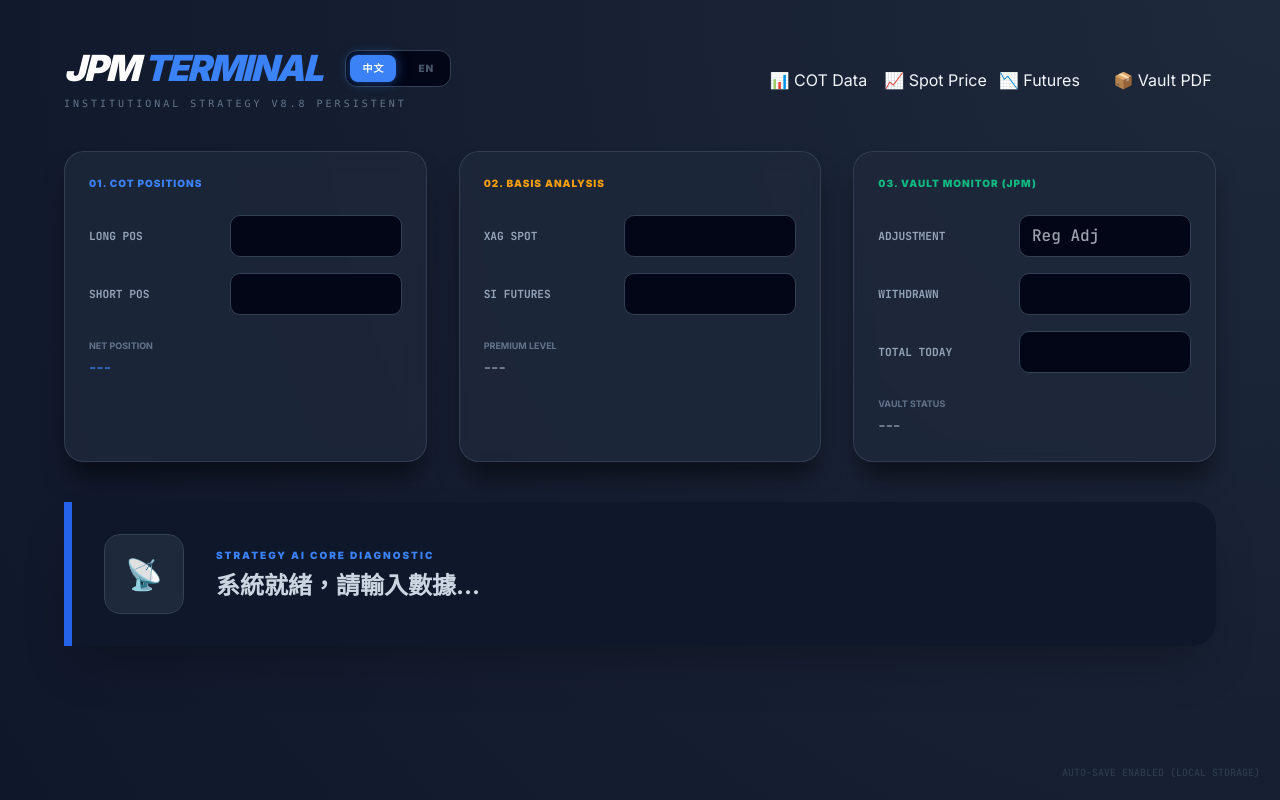
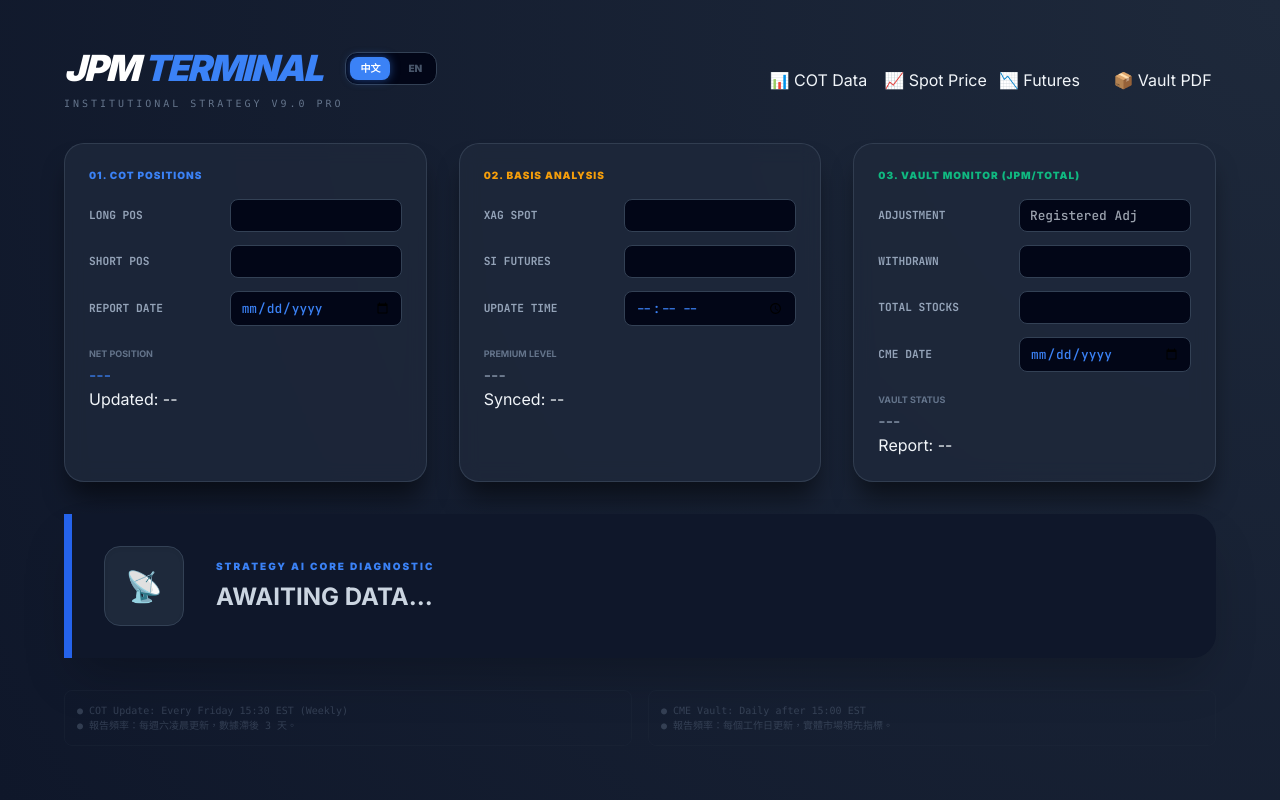
Before and after one commit to shyanught/jpm-silver-terminal, a plain HTML site: page index.html in a window 1280 px wide. Drawn offline with nearby package versions, Linux system fonts and the light colour scheme.

Commit message:
v9.0
**Time Logger:** Each module now includes a date or time input field. After you enter a date, a small label will appear below (e.g., *Updated: 2026-01-16*), helping you quickly confirm whether the COT report is from last week or this week.

**JPM & Total Covered:** The inventory headers are labeled *(JPM / Total)*. As discussed, you can either enter JPM’s individual figures or directly input the **TOTAL ALL** numbers from the last line at the bottom of the CME PDF—both are handled correctly by the system.

**Cycle Knowledge Base:** Update-time notes for **COT** and **CME** are included at the bottom of the page, serving as a handy reminder for beginners—or for you when you’re busy.

**Enhanced localStorage:** Date data is stored as well, so the next time you open the page, you can immediately see which day the data corresponds to.

```diff
--- a/index.html
+++ b/index.html
@@ -3,41 +3,42 @@
 <head>
     <meta charset="UTF-8">
     <meta name="viewport" content="width=device-width, initial-scale=1.0">
-    <title>JPM Silver Strategy Terminal v8.8</title>
+    <title>JPM Silver Strategy Terminal v9.0</title>
     <script src="https://cdn.tailwindcss.com"></script>
     <link href="https://fonts.googleapis.com/css2?family=JetBrains+Mono:wght@500;700&family=Inter:wght@400;700;900&display=swap" rel="stylesheet">
     <style>
         body { font-family: 'Inter', sans-serif; background: radial-gradient(circle at top right, #1e293b, #0f172a); min-height: 100vh; color: #f1f5f9; }
-        .module-card { background: rgba(30, 41, 59, 0.8); border: 1px solid rgba(71, 85, 105, 0.5); border-radius: 20px; padding: 24px; box-shadow: 0 20px 25px -5px rgba(0, 0, 0, 0.5); backdrop-filter: blur(10px); }
-        .input-group { display: flex; align-items: center; margin-bottom: 1rem; }
+        .module-card { background: rgba(30, 41, 59, 0.8); border: 1px solid rgba(71, 85, 105, 0.5); border-radius: 20px; padding: 24px; box-shadow: 0 20px 25px -5px rgba(0, 0, 0, 0.5); backdrop-filter: blur(10px); transition: transform 0.3s; }
+        .module-card:hover { transform: translateY(-5px); }
+        .input-group { display: flex; align-items: center; margin-bottom: 0.8rem; }
         .label-text { width: 45%; font-family: 'JetBrains Mono', monospace; font-weight: 700; font-size: 0.7rem; color: #94a3b8; text-transform: uppercase; }
-        .input-control { width: 55%; background: #020617; border: 1px solid #334155; color: #3b82f6; padding: 8px 12px; border-radius: 10px; font-family: 'JetBrains Mono', monospace; outline: none; transition: all 0.3s; }
-        .input-control:focus { border-color: #3b82f6; box-shadow: 0 0 15px rgba(59, 130, 246, 0.3); color: #fff; }
+        .input-control { width: 55%; background: #020617; border: 1px solid #334155; color: #3b82f6; padding: 6px 10px; border-radius: 8px; font-family: 'JetBrains Mono', monospace; outline: none; font-size: 0.8rem; }
+        .input-control:focus { border-color: #3b82f6; box-shadow: 0 0 10px rgba(59, 130, 246, 0.3); color: #fff; }
 
-        .lang-switch-container { display: flex; align-items: center; gap: 10px; background: #020617; padding: 4px; border-radius: 12px; border: 1px solid #334155; }
-        .lang-toggle-btn { padding: 6px 12px; border-radius: 8px; font-size: 10px; font-weight: 900; transition: all 0.3s cubic-bezier(0.4, 0, 0.2, 1); cursor: pointer; text-transform: uppercase; letter-spacing: 1px; }
-        .lang-toggle-btn.active { background: #3b82f6; color: white; box-shadow: 0 0 12px rgba(59, 130, 246, 0.5); }
+        .lang-switch-container { display: flex; align-items: center; gap: 8px; background: #020617; padding: 4px; border-radius: 12px; border: 1px solid #334155; }
+        .lang-toggle-btn { padding: 4px 10px; border-radius: 8px; font-size: 10px; font-weight: 900; transition: all 0.3s; cursor: pointer; }
+        .lang-toggle-btn.active { background: #3b82f6; color: white; box-shadow: 0 0 10px rgba(59, 130, 246, 0.5); }
         .lang-toggle-btn:not(.active) { color: #475569; }
 
         .nav-link { @apply bg-slate-900 border border-slate-700 text-slate-400 px-3 py-2 rounded-lg text-[9px] font-bold uppercase hover:bg-blue-600 hover:text-white transition-all text-center flex items-center justify-center; }
         .result-box { @apply mt-4 pt-4 border-t border-slate-700/50 text-center; }
         .status-badge { @apply text-lg font-mono mt-1 transition-all duration-500; }
-        .save-note { position: fixed; bottom: 20px; right: 20px; font-size: 10px; color: #475569; font-family: 'JetBrains Mono', monospace; opacity: 0.5; }
+        .time-label { @apply text-[9px] text-slate-500 mt-2 block font-mono italic; }
     </style>
 </head>
 <body class="p-4 md:p-12">
 
     <div class="max-w-6xl mx-auto">
-        <div class="flex flex-col lg:flex-row justify-between items-center mb-10 gap-6">
+        <div class="flex flex-col lg:flex-row justify-between items-center mb-8 gap-6">
             <div class="text-center lg:text-left">
                 <div class="flex items-center gap-6 justify-center lg:justify-start mb-2">
-                    <h1 class="text-4xl font-black italic tracking-tighter text-white">JPM <span class="text-blue-500 font-black">TERMINAL</span></h1>
+                    <h1 class="text-4xl font-black italic tracking-tighter text-white">JPM <span class="text-blue-500">TERMINAL</span></h1>
                     <div class="lang-switch-container">
                         <div onclick="setLang('cn')" id="btn-cn" class="lang-toggle-btn active">中文</div>
                         <div onclick="setLang('en')" id="btn-en" class="lang-toggle-btn">EN</div>
                     </div>
                 </div>
-                <p id="sub-title" class="text-slate-500 text-[10px] font-mono uppercase tracking-[0.3em]">Institutional Strategy v8.8 Persistent</p>
+                <p id="sub-title" class="text-slate-500 text-[10px] font-mono uppercase tracking-[0.3em]">Institutional Strategy v9.0 Pro</p>
             </div>
             <div class="grid grid-cols-2 md:grid-cols-4 gap-3 w-full lg:w-auto">
                 <a href="https://www.barchart.com/futures/commitment-of-traders/technical-charts/SI*0" target="_blank" class="nav-link">📊 COT Data</a>
@@ -47,82 +48,91 @@
             </div>
         </div>
 
-        <div class="grid grid-cols-1 lg:grid-cols-3 gap-8 mb-10">
+        <div class="grid grid-cols-1 lg:grid-cols-3 gap-8 mb-8">
             <div class="module-card">
-                <div id="t1-head" class="text-blue-500 text-[10px] font-black uppercase mb-6 tracking-widest">01. COT Positions</div>
+                <div id="t1-head" class="text-blue-500 text-[10px] font-black uppercase mb-4 tracking-widest">01. COT Positions</div>
                 <div class="input-group"><span id="t1-l1" class="label-text">Long Pos</span><input type="number" id="cotLong" class="input-control" oninput="saveAndCalc()"></div>
                 <div class="input-group"><span id="t1-l2" class="label-text">Short Pos</span><input type="number" id="cotShort" class="input-control" oninput="saveAndCalc()"></div>
+                <div class="input-group"><span class="label-text">Report Date</span><input type="date" id="cotDate" class="input-control" oninput="saveAndCalc()"></div>
                 <div class="result-box">
                     <span id="t1-res" class="text-[9px] text-slate-500 font-bold uppercase">Net Position</span>
                     <div id="cotResult" class="status-badge text-slate-400">---</div>
+                    <span id="cotTimeDisp" class="time-label">Updated: --</span>
                 </div>
             </div>
 
             <div class="module-card">
-                <div id="t2-head" class="text-amber-500 text-[10px] font-black uppercase mb-6 tracking-widest">02. Basis Analysis</div>
+                <div id="t2-head" class="text-amber-500 text-[10px] font-black uppercase mb-4 tracking-widest">02. Basis Analysis</div>
                 <div class="input-group"><span id="t2-l1" class="label-text">XAG Spot</span><input type="number" step="0.0001" id="spotPrice" class="input-control" oninput="saveAndCalc()"></div>
                 <div class="input-group"><span id="t2-l2" class="label-text">SI Futures</span><input type="number" step="0.0001" id="futuresPrice" class="input-control" oninput="saveAndCalc()"></div>
+                <div class="input-group"><span class="label-text">Update Time</span><input type="time" id="basisTime" class="input-control" oninput="saveAndCalc()"></div>
                 <div class="result-box">
                     <span id="t2-res" class="text-[9px] text-slate-500 font-bold uppercase">Premium Level</span>
                     <div id="basisResult" class="status-badge text-slate-400">---</div>
+                    <span id="basisTimeDisp" class="time-label">Synced: --</span>
                 </div>
             </div>
 
             <div class="module-card">
-                <div id="t3-head" class="text-emerald-500 text-[10px] font-black uppercase mb-6 tracking-widest">03. Vault Monitor (JPM)</div>
-                <div class="input-group"><span class="label-text">Adjustment</span><input type="number" id="vAdj" class="input-control" placeholder="Reg Adj" oninput="saveAndCalc()"></div>
+                <div id="t3-head" class="text-emerald-500 text-[10px] font-black uppercase mb-4 tracking-widest">03. Vault Monitor (JPM/Total)</div>
+                <div class="input-group"><span class="label-text">Adjustment</span><input type="number" id="vAdj" class="input-control" placeholder="Registered Adj" oninput="saveAndCalc()"></div>
                 <div class="input-group"><span class="label-text">Withdrawn</span><input type="number" id="vWit" class="input-control" oninput="saveAndCalc()"></div>
-                <div class="input-group"><span class="label-text">Total Today</span><input type="number" id="vTotal" class="input-control" oninput="saveAndCalc()"></div>
+                <div class="input-group"><span class="label-text">Total Stocks</span><input type="number" id="vTotal" class="input-control" oninput="saveAndCalc()"></div>
+                <div class="input-group"><span class="label-text">CME Date</span><input type="date" id="vaultDate" class="input-control" oninput="saveAndCalc()"></div>
                 <div class="result-box">
                     <span id="t3-res" class="text-[9px] text-slate-500 font-bold uppercase">Vault Status</span>
                     <div id="vaultResult" class="status-badge text-slate-400">---</div>
+                    <span id="vaultTimeDisp" class="time-label">Report: --</span>
                 </div>
             </div>
         </div>
 
-        <div class="bg-slate-900 border-l-8 border-blue-600 p-8 rounded-r-3xl shadow-2xl relative">
+        <div class="bg-slate-900 border-l-8 border-blue-600 p-8 rounded-r-3xl shadow-2xl relative mb-8">
             <div class="flex flex-col md:flex-row gap-8 items-center">
-                <div id="indicator" class="w-20 h-20 bg-slate-800 rounded-2xl flex items-center justify-center text-3xl border border-slate-700">📡</div>
+                <div id="indicator" class="w-20 h-20 bg-slate-800 rounded-2xl flex items-center justify-center text-3xl border border-slate-700 shadow-inner">📡</div>
                 <div class="flex-1 space-y-2">
                     <h4 id="diag-head" class="text-blue-500 text-[10px] font-black uppercase tracking-[0.2em]">Strategy AI Core Diagnostic</h4>
                     <div id="finalAnalysis" class="text-2xl font-bold text-slate-300 leading-tight">AWAITING DATA...</div>
                 </div>
             </div>
         </div>
+
+        <div class="grid grid-cols-1 md:grid-cols-2 gap-4 opacity-40 hover:opacity-100 transition-opacity">
+            <div class="text-[10px] font-mono text-slate-500 border border-slate-800 p-3 rounded-lg">
+                ● COT Update: Every Friday 15:30 EST (Weekly) <br>
+                ● 報告頻率：每週六凌晨更新，數據滯後 3 天。
+            </div>
+            <div class="text-[10px] font-mono text-slate-500 border border-slate-800 p-3 rounded-lg">
+                ● CME Vault: Daily after 15:00 EST <br>
+                ● 報告頻率：每個工作日更新，實體市場領先指標。
+            </div>
+        </div>
     </div>
-
-    <div class="save-note">AUTO-SAVE ENABLED (LOCAL STORAGE)</div>
 
     <script>
         let currentLang = 'cn';
         const i18n = {
             cn: {
-                init: "系統就緒，請輸入數據...",
-                msgSqueeze: "🚀 <span class='text-blue-400'>極端警告：</span>現貨高溢價 + 金庫鎖倉。軋空行情啟動中！",
-                msgOutflow: "🚨 <span class='text-red-500'>實體擠兌：</span>金庫單日提貨超百萬盎司，現貨供應面臨斷裂！",
+                msgSqueeze: "🚀 <span class='text-blue-400'>極端警告：</span>高溢價 + 鎖倉。軋空啟動！",
+                msgOutflow: "🚨 <span class='text-red-500'>實體擠兌：</span>金庫單日提貨巨大，供應斷裂！",
                 msgNeutral: "市場盤整。現貨溢價目前為 $",
                 lock: "鎖倉蓄勢", outflow: "實體失血", pHigh: " (極端溢價)", pNormal: " (正常)"
             },
             en: {
-                init: "SYSTEM ONLINE. AWAITING DATA...",
-                msgSqueeze: "🚀 <span class='text-blue-400'>STRATEGIC SQUEEZE:</span> HIGH PREMIUM + LOCKING. BULLISH SURGE!",
-                msgOutflow: "🚨 <span class='text-red-500'>VAULT RUN:</span> MASSIVE WITHDRAWAL DETECTED. PHYSICAL SHORTAGE!",
+                msgSqueeze: "🚀 <span class='text-blue-400'>STRATEGIC SQUEEZE:</span> HIGH PREMIUM + LOCKING!",
+                msgOutflow: "🚨 <span class='text-red-500'>VAULT RUN:</span> MASSIVE WITHDRAWAL. SHORTAGE!",
                 msgNeutral: "CONSOLIDATING. BASIS AT $",
                 lock: "LOCKING", outflow: "OUTFLOW", pHigh: " (EXTREME)", pNormal: " (NORMAL)"
             }
         };
 
-        // 初始化：從 localStorage 載入數據
         window.onload = function() {
-            const savedData = JSON.parse(localStorage.getItem('jpmTerminalData'));
+            const savedData = JSON.parse(localStorage.getItem('jpmTerminalV9'));
             if (savedData) {
-                document.getElementById('cotLong').value = savedData.cotLong || "";
-                document.getElementById('cotShort').value = savedData.cotShort || "";
-                document.getElementById('spotPrice').value = savedData.spotPrice || "";
-                document.getElementById('futuresPrice').value = savedData.futuresPrice || "";
-                document.getElementById('vAdj').value = savedData.vAdj || "";
-                document.getElementById('vWit').value = savedData.vWit || "";
-                document.getElementById('vTotal').value = savedData.vTotal || "";
+                Object.keys(savedData).forEach(key => {
+                    const el = document.getElementById(key);
+                    if (el) el.value = savedData[key];
+                });
                 currentLang = savedData.lang || 'cn';
             }
             setLang(currentLang);
@@ -136,20 +146,16 @@
         }
 
         function saveAndCalc() {
-            // 儲存到 localStorage
-            const dataToSave = {
-                cotLong: document.getElementById('cotLong').value,
-                cotShort: document.getElementById('cotShort').value,
-                spotPrice: document.getElementById('spotPrice').value,
-                futuresPrice: document.getElementById('futuresPrice').value,
-                vAdj: document.getElementById('vAdj').value,
-                vWit: document.getElementById('vWit').value,
-                vTotal: document.getElementById('vTotal').value,
-                lang: currentLang
-            };
-            localStorage.setItem('jpmTerminalData', JSON.stringify(dataToSave));
+            const fields = ['cotLong', 'cotShort', 'cotDate', 'spotPrice', 'futuresPrice', 'basisTime', 'vAdj', 'vWit', 'vTotal', 'vaultDate'];
+            const dataToSave = { lang: currentLang };
+            fields.forEach(f => dataToSave[f] = document.getElementById(f).value);
+            localStorage.setItem('jpmTerminalV9', JSON.stringify(dataToSave));
 
-            // 執行原本的計算邏輯
+            // 更新時間顯示
+            document.getElementById('cotTimeDisp').innerText = "Updated: " + (dataToSave.cotDate || "--");
+            document.getElementById('basisTimeDisp').innerText = "Synced: " + (dataToSave.basisTime || "--");
+            document.getElementById('vaultTimeDisp').innerText = "Report: " + (dataToSave.vaultDate || "--");
+
             calculate();
         }
 
@@ -157,8 +163,9 @@
             const cl = parseFloat(document.getElementById('cotLong').value) || 0;
             const cs = parseFloat(document.getElementById('cotShort').value) || 0;
             const net = cl - cs;
-            document.getElementById('cotResult').innerText = cl ? net.toLocaleString() : "---";
-            document.getElementById('cotResult').style.color = net < -30000 ? '#ef4444' : '#3b82f6';
+            const cotDiv = document.getElementById('cotResult');
+            cotDiv.innerText = cl ? net.toLocaleString() : "---";
+            cotDiv.style.color = net < -30000 ? '#ef4444' : '#3b82f6';
 
             const sp = parseFloat(document.getElementById('spotPrice').value) || 0;
             const fp = parseFloat(document.getElementById('futuresPrice').value) || 0;
@@ -168,7 +175,6 @@
                 let pText = diff > 1.0 ? i18n[currentLang].pHigh : i18n[currentLang].pNormal;
                 basisDiv.innerText = `$${diff.toFixed(2)}${pText}`;
                 basisDiv.style.color = diff > 1.0 ? '#fbbf24' : '#94a3b8';
-                if (diff > 1.0) basisDiv.classList.add('animate-pulse'); else basisDiv.classList.remove('animate-pulse');
             } else { basisDiv.innerText = "---"; }
 
             const adj = parseFloat(document.getElementById('vAdj').value) || 0;
@@ -190,7 +196,7 @@
 
             const analysis = document.getElementById('finalAnalysis');
             const indicator = document.getElementById('indicator');
-            if (!cl || !sp) { analysis.innerHTML = i18n[currentLang].init; return; }
+            if (!cl || !sp) return;
 
             if (wit > 1000000) {
                 analysis.innerHTML = i18n[currentLang].msgOutflow; indicator.innerText = "🔥";
```
